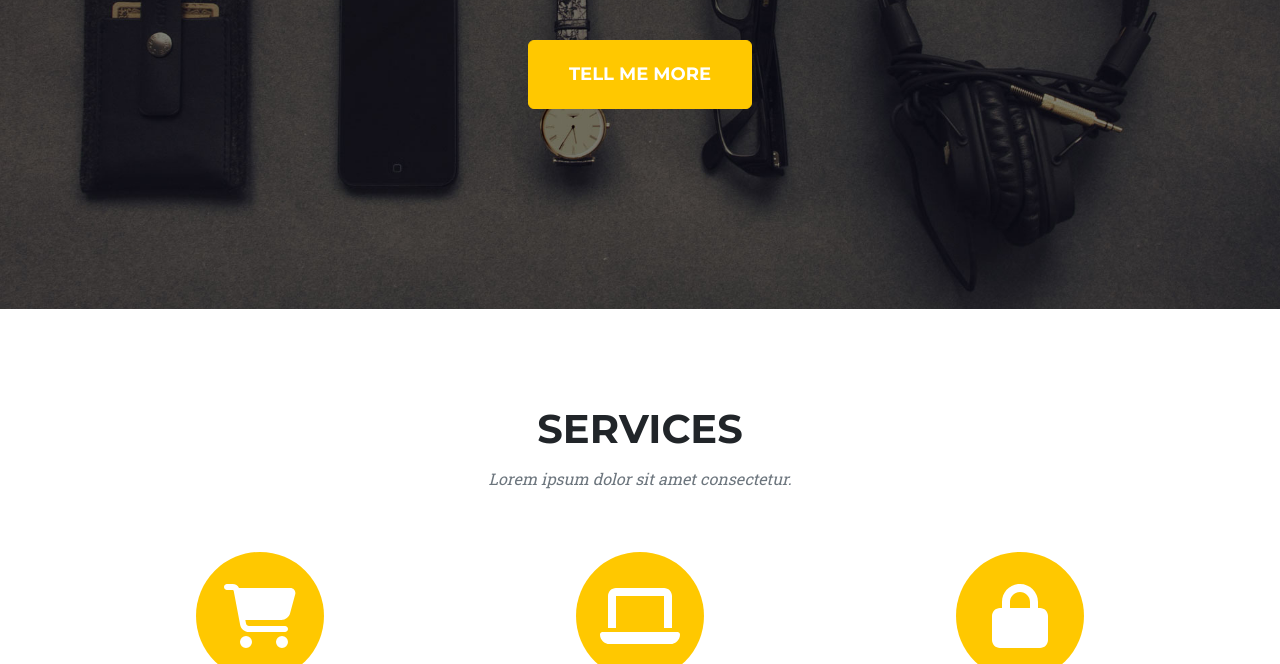
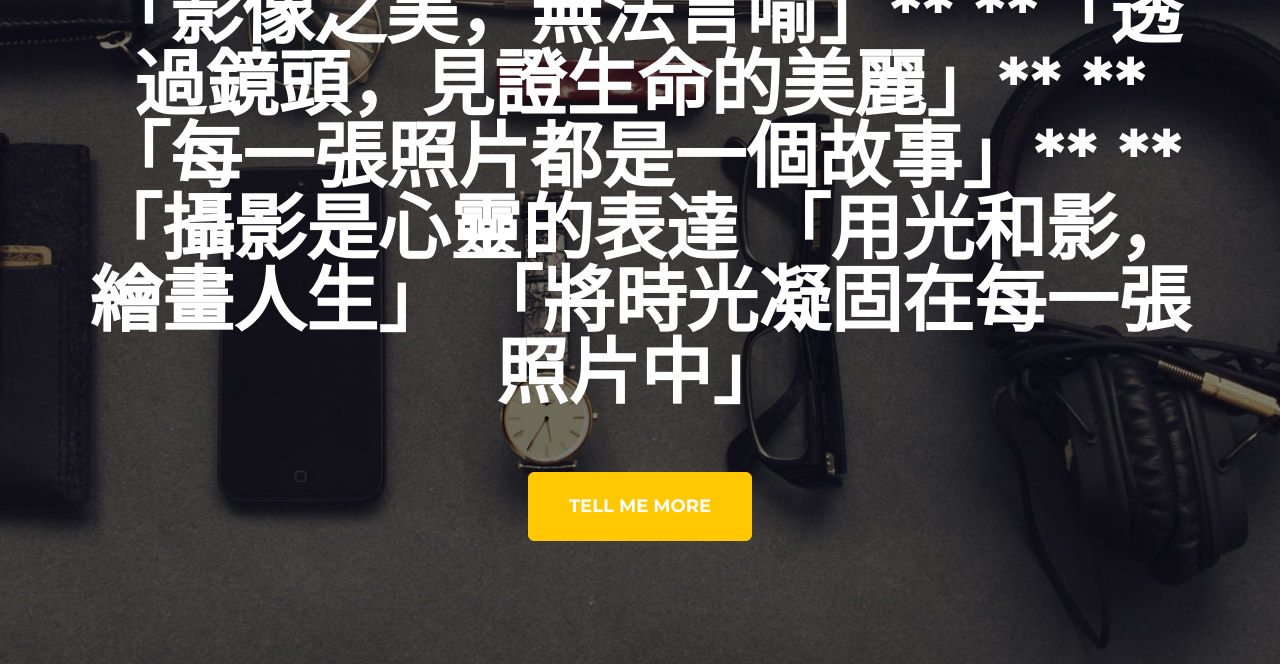
Before and after one commit to syyys/syyys.github.io, a plain HTML site: page index.html in a window 1280 px wide. Shown: the part 436-1100 px from the top of the page. Drawn offline with nearby package versions, Linux system fonts and the light colour scheme.

Commit message:
Update index.html

```diff
--- a/index.html
+++ b/index.html
@@ -41,7 +41,10 @@
         <header class="masthead">
             <div class="container">
                 <div class="masthead-subheading">Welcome To 212 Studio!</div>
-                <div class="masthead-heading text-uppercase">It's Nice To Meet You</div>
+                <div class="masthead-heading text-uppercase"> **「捕捉瞬間，留住永恆」** **「影像之美，無法言喻」** **「透過鏡頭，見證生命的美麗」**
+**「每一張照片都是一個故事」** **「攝影是心靈的表達
+「用光和影，繪畫人生」
+「將時光凝固在每一張照片中」</div>
                 <a class="btn btn-primary btn-xl text-uppercase" href="#services">Tell Me More</a>
             </div>
         </header>
```
